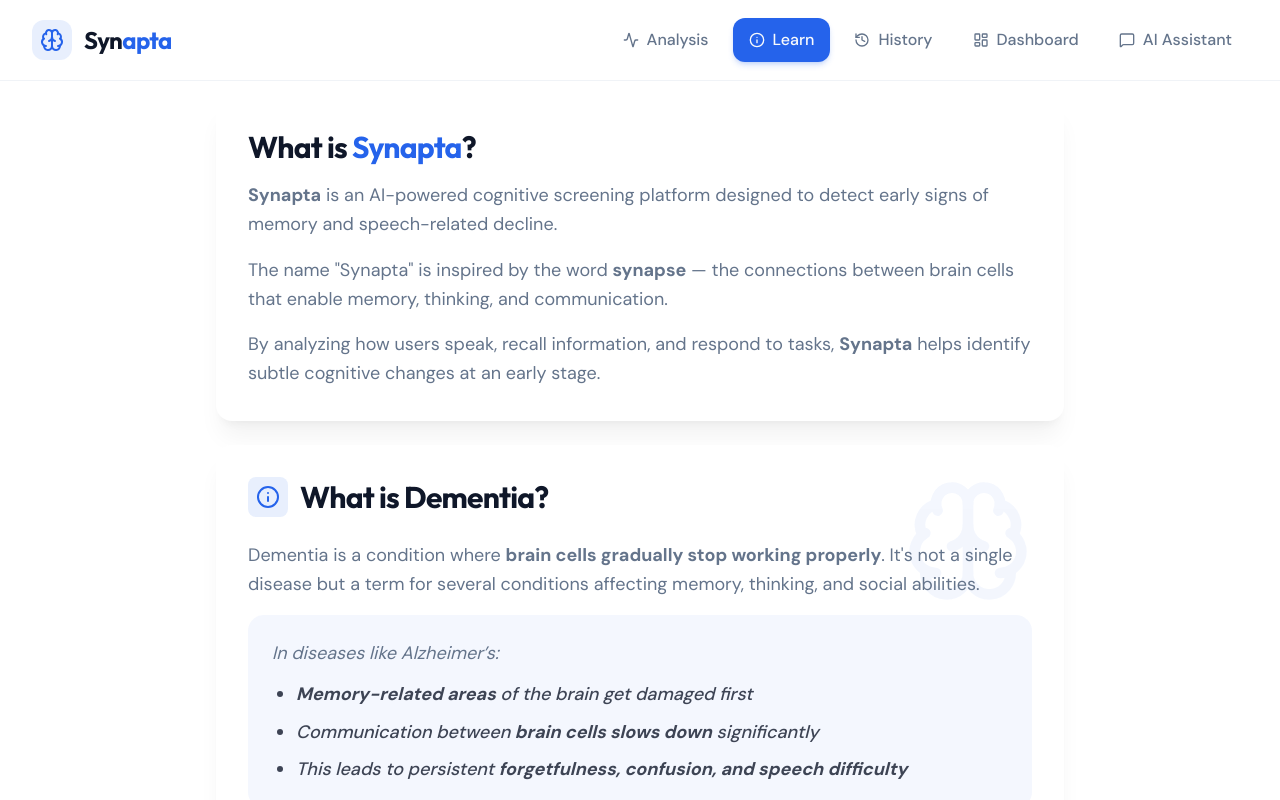
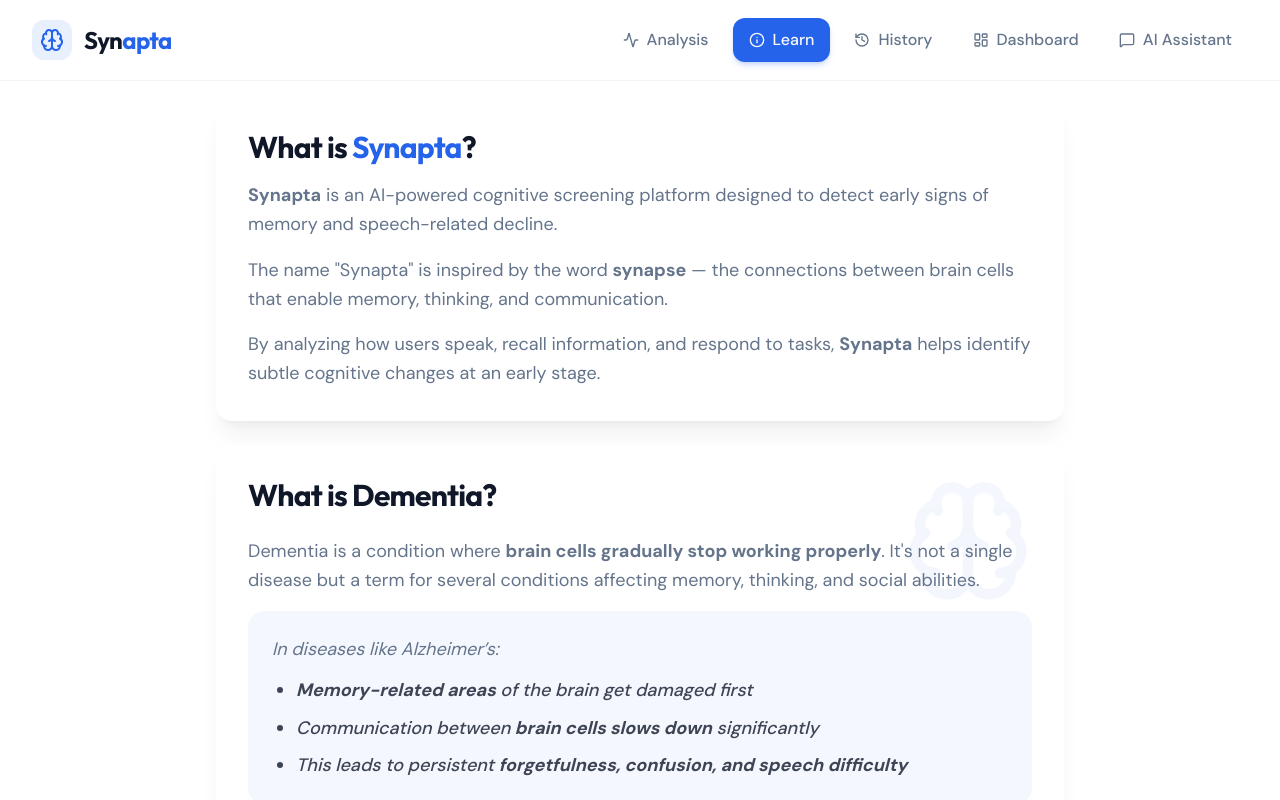
Before and after one commit to Parthiv19M/Early-Dementia-AI, a React (Vite) app in the folder artifacts/dementia-detection/: page /learn in a window 1280 px wide. Shown: the top 800 px of the page. Built offline with nearby package versions, Linux system fonts and the light colour scheme.

Commit message:
UI: Remove redundant info icon from educational section

```diff
--- a/artifacts/dementia-detection/src/pages/learn.tsx
+++ b/artifacts/dementia-detection/src/pages/learn.tsx
@@ -71,12 +71,7 @@ export default function Learn() {
           </div>
 
           <div className="relative z-10 space-y-6">
-            <div className="flex items-center gap-3">
-              <div className="p-2 bg-primary/10 rounded-lg">
-                <Info className="w-6 h-6 text-primary" />
-              </div>
-              <h2 className="text-3xl font-display font-bold text-foreground tracking-tight">What is Dementia?</h2>
-            </div>
+            <h2 className="text-3xl font-display font-bold text-foreground tracking-tight">What is Dementia?</h2>
 
             <div className="text-lg text-muted-foreground leading-relaxed space-y-4">
               <p>
```
